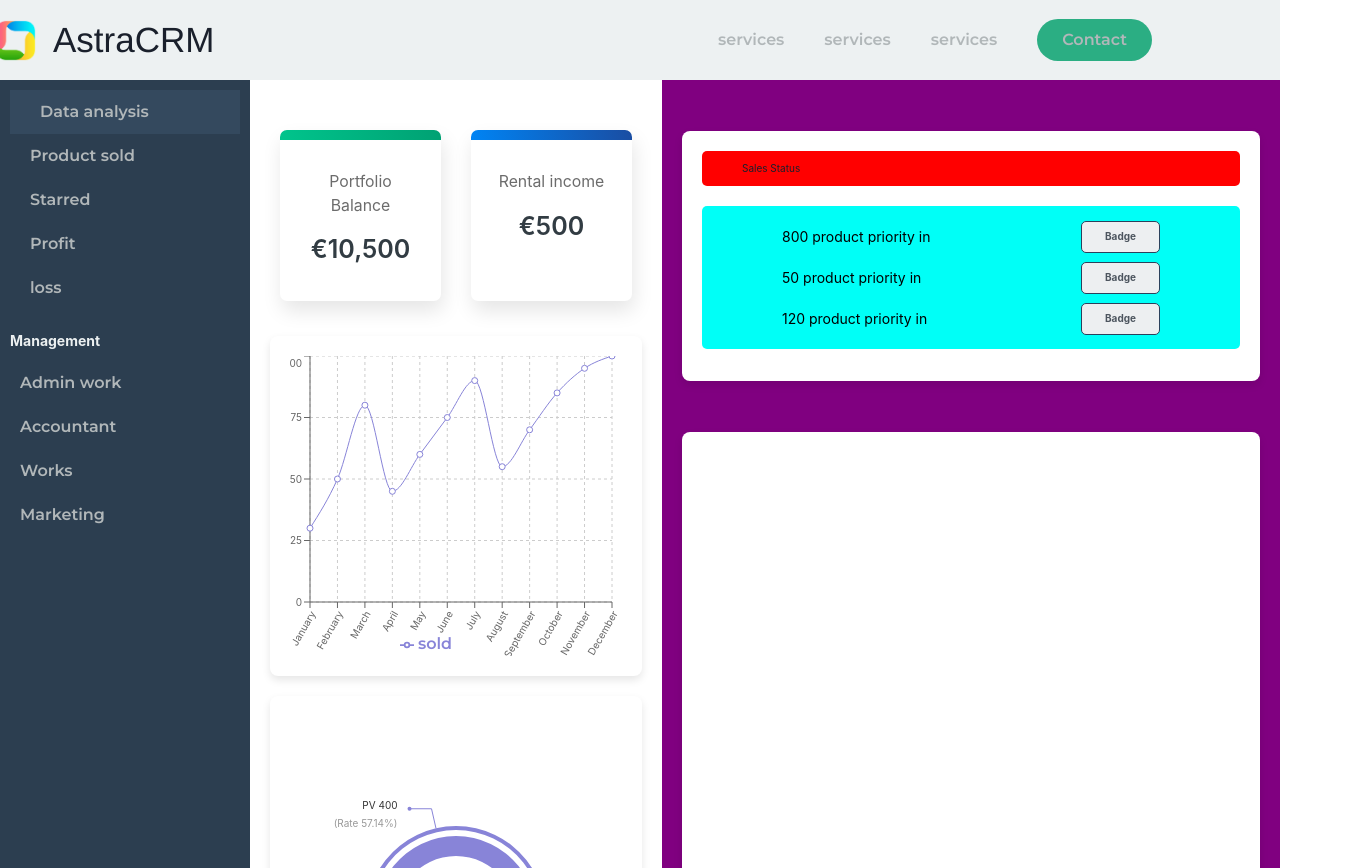
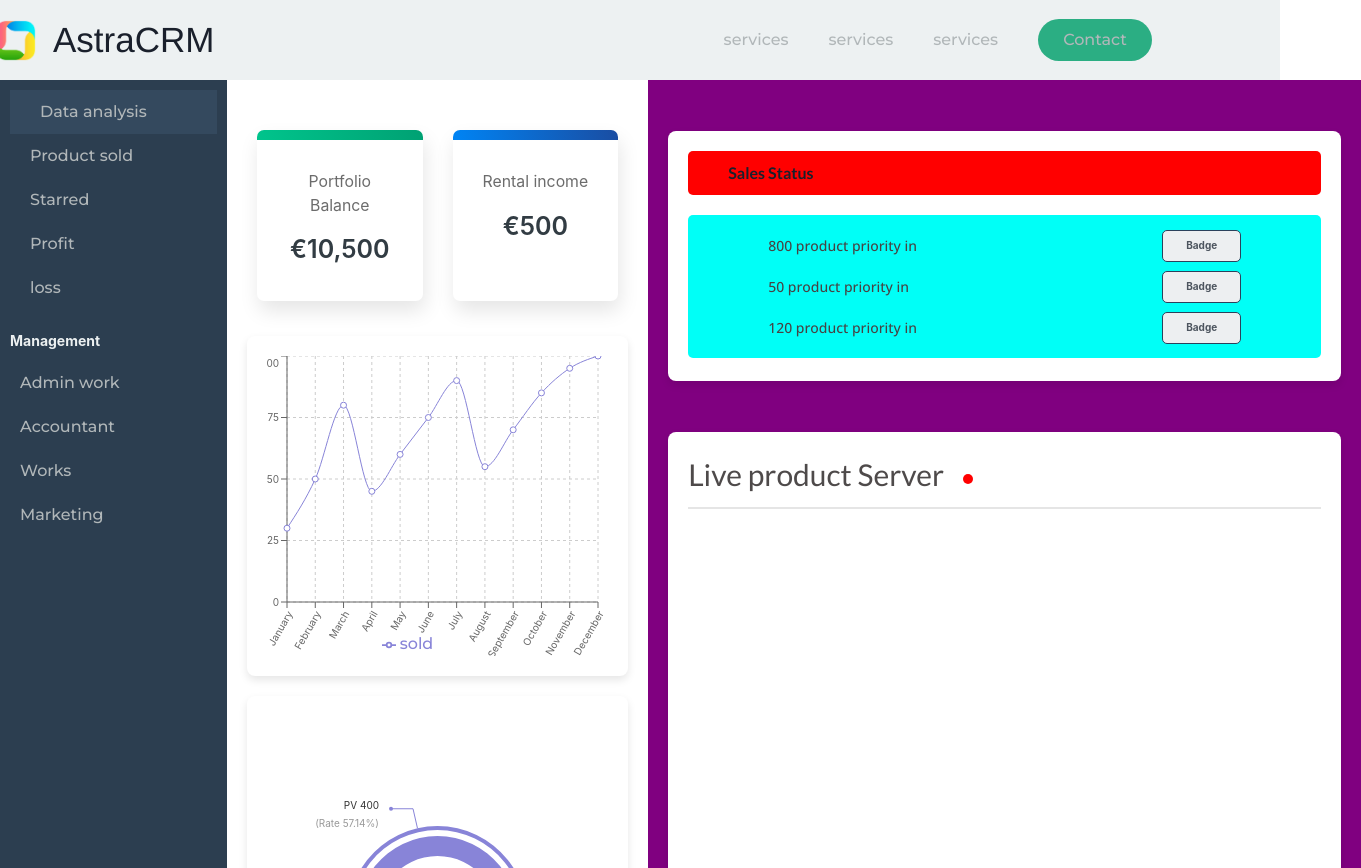
Before and after one commit to muthumanikandan390/CRM, a React (Vite) app in the folder FRONTEND/crmfrontend/: page /homepage in a window 1280 px wide. Shown: the top 868 px of the page, 1361 px wide, since content can reach past the window. Built offline with nearby package versions, Linux system fonts and the light colour scheme.

Commit message:
live-server

```diff
--- /dev/null
+++ b/FRONTEND/crmfrontend/src/components/LiveServerCard.module.css
@@ -0,0 +1,14 @@
+.card {
+
+  background-color: #ffffff;
+  box-shadow: 0 4px 8px rgba(0, 0, 0, 0.1);
+  border-radius: 8px;
+  padding: 20px;
+  margin: 20px;
+  min-height: 630px; /* Adjust height as needed */
+  min-width: 300px; /* Adjust width as needed */
+  display: flex;
+  flex-wrap: wrap;
+
+
+}
--- /dev/null
+++ b/FRONTEND/crmfrontend/src/components/LiveServerCard.module.jsx
@@ -0,0 +1,9 @@
+/* eslint-disable react/prop-types */
+import styles from './LiveServerCard.module.css';
+function LiveServerCard({children}) {
+  return (
+    <div className={styles.card}>{children}</div>
+  )
+}
+
+export default LiveServerCard
--- a/FRONTEND/crmfrontend/src/pages/HomePage.jsx
+++ b/FRONTEND/crmfrontend/src/pages/HomePage.jsx
@@ -3,10 +3,11 @@ import NavBar from "../components/NavBar";
 import SideBar from "../components/SideBar";
 import styles from './HomePage.module.css'; // Import your CSS module
 import Card from "../components/Card";
-import ChildCard from "../components/ChildCard";
+
 import CustomChildCard from "../components/CustomChildCard";
 import StatusCard from "../components/StatusCard";
 import Badge from "../components/Badge";
+import LiveServerCard from "../components/LIveServerCard.module";
 
 
 function HomePage() {
@@ -56,9 +57,18 @@ function HomePage() {
 
               </div>
               <div className={styles.rightContainer2}>
-              <CustomChildCard>
 
-              </CustomChildCard>
+              <LiveServerCard>
+
+                <div className={styles.liveContainer1}>
+
+                <h1 className={styles.liveHeading}>Live product Server  <div className={styles.redCircle}></div></h1>
+
+                <div className={styles.divider}></div>
+
+                </div>
+
+              </LiveServerCard>
               </div>
 
               </div>
--- a/FRONTEND/crmfrontend/src/pages/HomePage.module.css
+++ b/FRONTEND/crmfrontend/src/pages/HomePage.module.css
@@ -1,3 +1,7 @@
+@import url('https://fonts.googleapis.com/css2?family=Merriweather:ital,wght@0,300;0,400;0,700;0,900;1,300;1,400;1,700;1,900&family=Montserrat:ital,wght@0,100..900;1,100..900&display=swap');
+@import url('https://fonts.googleapis.com/css2?family=Lato:ital,wght@0,100;0,300;0,400;0,700;0,900;1,100;1,300;1,400;1,700;1,900&family=Merriweather:ital,wght@0,300;0,400;0,700;0,900;1,300;1,400;1,700;1,900&family=Montserrat:ital,wght@0,100..900;1,100..900&display=swap');
+@import url('https://fonts.googleapis.com/css2?family=Lato:ital,wght@0,100;0,300;0,400;0,500;0,900;1,100;1,300;1,400;1,700;1,900&family=Merriweather:ital,wght@0,300;0,400;0,700;0,900;1,300;1,400;1,700;1,900&family=Montserrat:ital,wght@0,100..900;1,100..900&family=Open+Sans:ital,wght@0,300..800;1,300..800&display=swap');
+
 .container {
   display: flex;
   transition: margin-left 0.3s ease; /* Smooth transition for content */
@@ -74,6 +78,10 @@
   background-color: red;
   padding:10px 40px 10px 40px;
   border-radius: 5px;
+  font-family: "Lato", sans-serif;
+  font-weight: 600;
+  font-size: 16px;
+
 
 }
 .statusContent {
@@ -89,7 +97,7 @@
 
 .statusContent h1 {
 
-  color: rgb(0, 0, 0); /* Add color for better visibility */
+  color: rgb(71, 67, 67); /* Add color for better visibility */
   font-size: 14px;
   margin: 0; /* Remove default margin */
 }
@@ -105,9 +113,59 @@
 .badgeText {
   flex: 1; /* Allow text to take available space */
   padding: 10px 0px;
+  font-family: "Open Sans", sans-serif;
+  font-weight: 500;
+  font-size: 1.2rem;
+
+  /* font-style: normal; */
 
 }
 
 .badgeIcon {
   margin-left: 20px; /* Optional: Add some space between text and badge */
 }
+
+/* LiveServerCard */
+
+.liveHeading{
+  font-family: "Lato", sans-serif;
+  font-weight: 400;
+  font-size: 30px;
+  color: rgb(78, 74, 74);
+  position: relative;
+
+}
+.redCircle {
+  position: absolute; /* Position the circle absolutely within the heading */
+  width: 10px; /* Circle diameter */
+  height: 10px; /* Circle diameter */
+  background-color: red; /* Circle color */
+  border-radius: 50%; /* Make it a circle */
+  top: 60%; /* Position it vertically in the middle */
+  left: 50%; /* Position it horizontally in the middle */
+  transform: translate(-50%, -50%); /* Center the circle within the heading */
+  left:280px;
+}
+
+.liveContainer1 {
+
+
+
+
+
+
+}
+
+.divider {
+  width: 903px; /* Adjust the viewport width as needed */
+   /* Optional: Set a maximum width */
+  height: 2px; /* Thickness of the line */
+  background-color: rgba(0, 0, 0, 0.1); /* Color of the line */
+  margin: 10px auto 0 auto; /* Center the line and add spacing */
+}
+
+@media (max-width: 1470px) {
+  .divider {
+    width: 633px; /* Set width for screens with width up to 1401px */
+  }
+}
```
